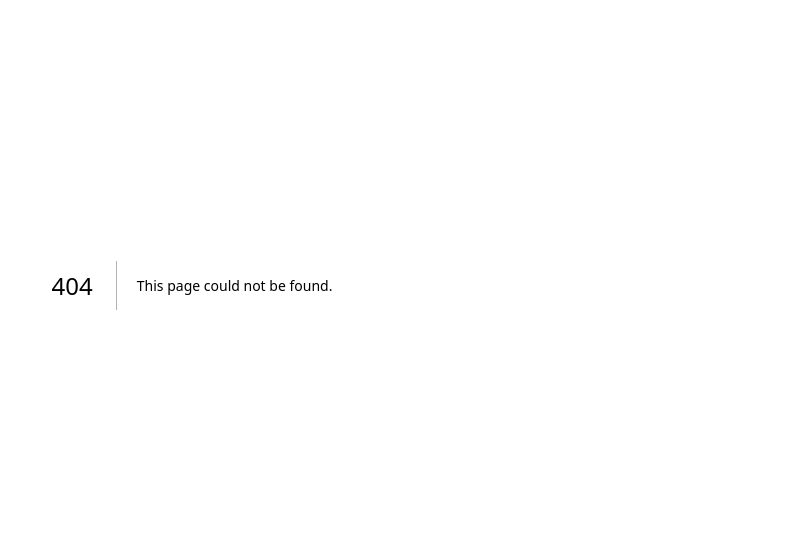
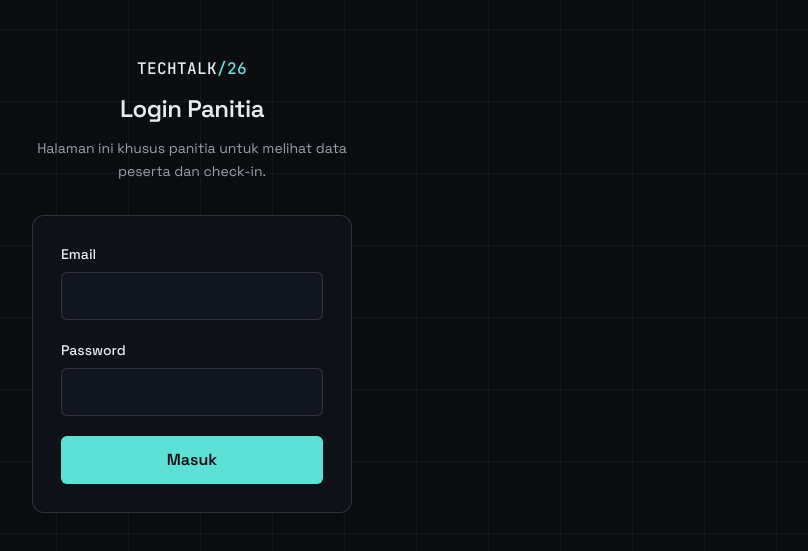
Before and after one commit to black-maxs/techtalk, a Next.js app: page /login-panitia in a window 1280 px wide. Before the commit this address had no page. Shown: the part 115-666 px from the top of the page, without its empty margins (448-1256 px from the left). Built offline with nearby package versions, Linux system fonts and the light colour scheme.

Commit message:
Login panitia dengan Supabase Auth

```diff
--- a/package.json
+++ b/package.json
@@ -9,6 +9,7 @@
     "lint": "eslint"
   },
   "dependencies": {
+    "@supabase/ssr": "^0.12.7",
     "@supabase/supabase-js": "^2.116.0",
     "lucide-react": "^1.46.0",
     "motion": "^13.4.0",
--- /dev/null
+++ b/src/app/admin/layout.tsx
@@ -0,0 +1,43 @@
+import type { ReactNode } from "react";
+import { redirect } from "next/navigation";
+import { LogOut } from "lucide-react";
+import { keluar } from "@/app/admin/login/actions";
+import Container from "@/components/ui/Container";
+import { adminSaatIni } from "@/lib/supabaseAuth";
+
+export default async function LayoutAdmin({
+  children,
+}: {
+  children: ReactNode;
+}) {
+  const admin = await adminSaatIni();
+
+  // Halaman login memakai layout ini juga, tapi proxy sudah menjaga pengalihannya.
+  // Ini lapis kedua: kalau suatu saat proxy salah konfigurasi, halaman tetap tertutup.
+  if (!admin) redirect("/admin/login");
+
+  return (
+    <>
+      <header className="border-b border-garis">
+        <Container className="flex h-18 items-center justify-between gap-4">
+          <div className="flex flex-col">
+            <span className="font-mono text-sm font-medium tracking-wide">
+              TECHTALK<span className="text-aksen">/26</span> ADMIN
+            </span>
+            <span className="truncate text-xs text-redup">{admin.email}</span>
+          </div>
+          <form action={keluar}>
+            <button
+              type="submit"
+              className="flex items-center gap-2 rounded-md border border-garis-kuat px-4 py-2.5 text-sm transition-colors hover:border-teks/40"
+            >
+              <LogOut className="size-4" />
+              Keluar
+            </button>
+          </form>
+        </Container>
+      </header>
+      <main className="py-10 lg:py-14">{children}</main>
+    </>
+  );
+}
--- /dev/null
+++ b/src/app/admin/login/actions.ts
@@ -0,0 +1,30 @@
+"use server";
+
+import { redirect } from "next/navigation";
+import { supabaseAuth } from "@/lib/supabaseAuth";
+
+export type StateLogin = { pesan?: string };
+
+export async function masuk(
+  _state: StateLogin,
+  formData: FormData,
+): Promise<StateLogin> {
+  const email = String(formData.get("email") ?? "").trim();
+  const password = String(formData.get("password") ?? "");
+
+  if (!email || !password) return { pesan: "Email dan password wajib diisi." };
+
+  const supabase = await supabaseAuth();
+  const { error } = await supabase.auth.signInWithPassword({ email, password });
+
+  // Pesannya sengaja tidak menyebut mana yang salah, supaya tidak membocorkan email mana yang terdaftar
+  if (error) return { pesan: "Email atau password salah." };
+
+  redirect("/admin");
+}
+
+export async function keluar() {
+  const supabase = await supabaseAuth();
+  await supabase.auth.signOut();
+  redirect("/login-panitia");
+}
--- /dev/null
+++ b/src/app/admin/page.tsx
@@ -0,0 +1,14 @@
+import Container from "@/components/ui/Container";
+
+export default function HalamanAdmin() {
+  return (
+    <Container>
+      <h1 className="text-3xl font-semibold tracking-[-0.02em]">
+        Dashboard panitia
+      </h1>
+      <p className="mt-3 text-redup">
+        Kalau kamu bisa melihat halaman ini, berarti login sudah bekerja.
+      </p>
+    </Container>
+  );
+}
--- /dev/null
+++ b/src/app/login-panitia/page.tsx
@@ -0,0 +1,29 @@
+import type { Metadata } from "next";
+import FormLogin from "@/components/admin/FormLogin";
+import Container from "@/components/ui/Container";
+
+export const metadata: Metadata = {
+  title: "Login Panitia — TechTalk 2026",
+  robots: { index: false, follow: false },
+};
+
+export default function HalamanLogin() {
+  return (
+    <main className="grid min-h-dvh place-items-center py-14">
+      <Container className="flex max-w-sm flex-col gap-8">
+        <div className="flex flex-col gap-3 text-center">
+          <span className="font-mono font-medium tracking-wide">
+            TECHTALK<span className="text-aksen">/26</span>
+          </span>
+          <h1 className="text-2xl font-semibold tracking-[-0.02em]">
+            Login Panitia
+          </h1>
+          <p className="text-sm leading-relaxed text-redup">
+            Halaman ini khusus panitia untuk melihat data peserta dan check-in.
+          </p>
+        </div>
+        <FormLogin />
+      </Container>
+    </main>
+  );
+}
--- /dev/null
+++ b/src/components/admin/FormLogin.tsx
@@ -0,0 +1,69 @@
+"use client";
+
+import { useActionState } from "react";
+import { CircleAlert, LoaderCircle } from "lucide-react";
+import { masuk, type StateLogin } from "@/app/admin/login/actions";
+
+export default function FormLogin() {
+  const [state, formAction, pending] = useActionState<StateLogin, FormData>(
+    masuk,
+    {},
+  );
+
+  return (
+    <form
+      action={formAction}
+      className="flex flex-col gap-5 rounded-xl border border-garis-kuat bg-panel p-7"
+    >
+      <div className="flex flex-col gap-2">
+        <label htmlFor="email" className="text-sm font-medium">
+          Email
+        </label>
+        <input
+          id="email"
+          name="email"
+          type="email"
+          autoComplete="email"
+          required
+          className="h-12 rounded-md border border-garis-kuat bg-panel-2 px-4 text-base transition-[border-color] duration-200 focus-visible:border-aksen"
+        />
+      </div>
+
+      <div className="flex flex-col gap-2">
+        <label htmlFor="password" className="text-sm font-medium">
+          Password
+        </label>
+        <input
+          id="password"
+          name="password"
+          type="password"
+          autoComplete="current-password"
+          required
+          className="h-12 rounded-md border border-garis-kuat bg-panel-2 px-4 text-base transition-[border-color] duration-200 focus-visible:border-aksen"
+        />
+      </div>
+
+      {state.pesan && (
+        <p role="alert" className="flex gap-2.5 text-sm text-bahaya">
+          <CircleAlert className="mt-0.5 size-4 shrink-0" />
+          {state.pesan}
+        </p>
+      )}
+
+      <button
+        type="submit"
+        disabled={pending}
+        className="inline-flex h-12 items-center justify-center gap-2.5 rounded-md bg-aksen font-semibold text-latar transition-[background-color,opacity] duration-200 hover:bg-aksen-terang disabled:cursor-wait disabled:opacity-70"
+      >
+        {pending ? (
+          <>
+            <LoaderCircle className="size-5 animate-spin" />
+            Masuk…
+          </>
+        ) : (
+          "Masuk"
+        )}
+      </button>
+    </form>
+  );
+}
--- /dev/null
+++ b/src/lib/supabaseAuth.ts
@@ -0,0 +1,37 @@
+import "server-only";
+import { cookies } from "next/headers";
+import { createServerClient } from "@supabase/ssr";
+
+/** Klien Supabase yang membaca & menulis cookie sesi login */
+export async function supabaseAuth() {
+  const toples = await cookies();
+
+  return createServerClient(
+    process.env.SUPABASE_URL!,
+    process.env.SUPABASE_PUBLISHABLE_KEY!,
+    {
+      cookies: {
+        getAll: () => toples.getAll(),
+        setAll: (cookiesToSet) => {
+          try {
+            cookiesToSet.forEach(({ name, value, options }) =>
+              toples.set(name, value, options),
+            );
+          } catch {
+            // Server Component tidak boleh menulis cookie. Aman diabaikan:
+            // penyegaran token diurus oleh proxy.ts.
+          }
+        },
+      },
+    },
+  );
+}
+
+/** Data user yang sedang login, atau null. Diverifikasi ke server Supabase. */
+export async function adminSaatIni() {
+  const supabase = await supabaseAuth();
+  const {
+    data: { user },
+  } = await supabase.auth.getUser();
+  return user;
+}
--- /dev/null
+++ b/src/proxy.ts
@@ -0,0 +1,54 @@
+import { NextResponse, type NextRequest } from "next/server";
+import { createServerClient } from "@supabase/ssr";
+
+export async function proxy(request: NextRequest) {
+  // Response ini yang akan membawa cookie sesi yang sudah disegarkan
+  const response = NextResponse.next({ request });
+
+  const supabase = createServerClient(
+    process.env.SUPABASE_URL!,
+    process.env.SUPABASE_PUBLISHABLE_KEY!,
+    {
+      cookies: {
+        getAll: () => request.cookies.getAll(),
+        setAll: (cookiesToSet, headers) => {
+          cookiesToSet.forEach(({ name, value, options }) =>
+            response.cookies.set(name, value, options),
+          );
+          Object.entries(headers ?? {}).forEach(([nama, nilai]) =>
+            response.headers.set(nama, nilai),
+          );
+        },
+      },
+    },
+  );
+
+  const {
+    data: { user },
+  } = await supabase.auth.getUser();
+
+  const { pathname } = request.nextUrl;
+  const halamanLogin = pathname === "/login-panitia";
+
+  // Belum login → paksa ke halaman login
+  if (!user && !halamanLogin)
+    return alihkan(request, response, "/login-panitia");
+
+  // Sudah login tapi membuka halaman login → langsung ke dashboard
+  if (user && halamanLogin) return alihkan(request, response, "/admin");
+
+  return response;
+}
+
+/** Pindah halaman sambil membawa cookie sesi yang baru disegarkan */
+function alihkan(request: NextRequest, response: NextResponse, tujuan: string) {
+  const url = request.nextUrl.clone();
+  url.pathname = tujuan;
+  const pengalihan = NextResponse.redirect(url);
+  response.cookies.getAll().forEach((cookie) => pengalihan.cookies.set(cookie));
+  return pengalihan;
+}
+
+export const config = {
+  matcher: ["/admin/:path*", "/login-panitia"],
+};
```
Also changed, not shown: 2 other files (tests, documents, lock files or other folders).
